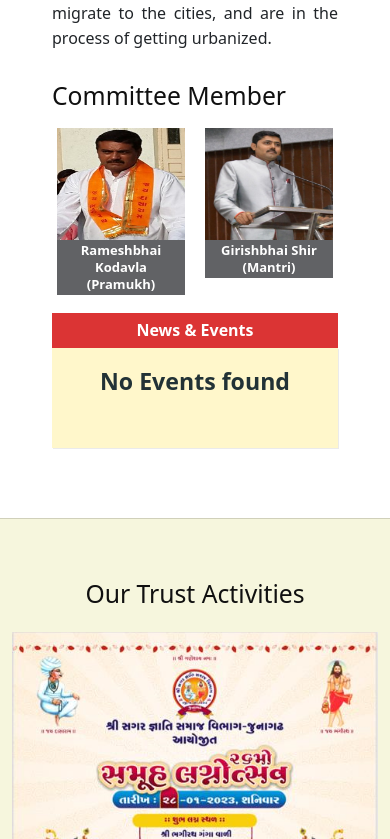
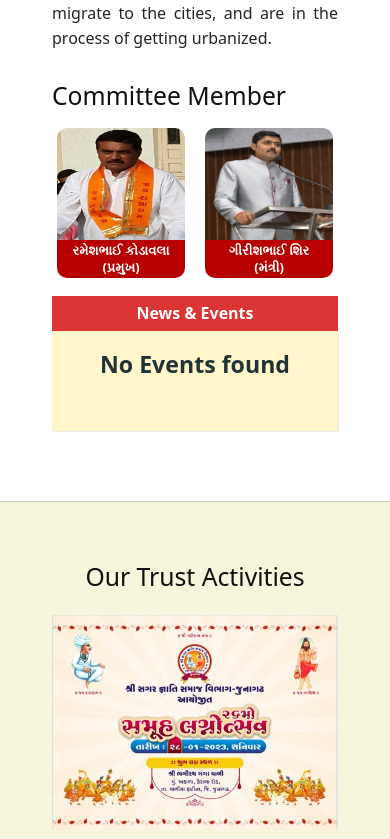
Before and after one commit to gorfadumesh/sagarsamaj, a React (Create React App) app: page / in a window 390 px wide. Shown: the part 1045-1884 px from the top of the page. Built offline with nearby package versions, Linux system fonts and the light colour scheme.

Commit message:
changes done

```diff
--- a/src/components/Banner.js
+++ b/src/components/Banner.js
@@ -60,7 +60,7 @@ const Banner = () => {
                         />
                       </finger>
                       <h3>
-                        Rameshbhai Kodavla <br /> (Pramukh)
+                      રમેશભાઈ કોડાવલા <br /> (પ્રમુખ)
                       </h3>
                     </div>
                     <div
@@ -78,7 +78,7 @@ const Banner = () => {
                         />
                       </finger>
                       <h3>
-                        Girishbhai Shir <br /> (Mantri)
+                      ગીરીશભાઈ શિર <br /> (મંત્રી)
                       </h3>
                     </div>
                   </div>
--- a/src/style.css
+++ b/src/style.css
@@ -1020,6 +1020,9 @@ iframe {
   padding: 0;
   display: flex;
 }
+.mumber_bx img{
+border-radius: 10px 10px 0 0;
+}
 .mumber_bx {
   margin: 10px 10px;
   padding: 0;
@@ -1029,12 +1032,13 @@ iframe {
   margin: 10;
   width: 100%;
   padding: 2px 0;
-  background: #616265;
+  background: #b70000;
   font-size: 13px;
   line-height: 17px;
   font-weight: 600;
   text-align: center;
   color: #fff;
+  border-radius: 0 0 10px 10px;
 }
 
 .gallery_section {
@@ -2315,9 +2319,10 @@ input[type="checkbox"]:focus {
     .glr_div{
       display: flex;
       flex-direction: column;
+      align-items: center;
     }
     .glr_box{
-      width: 100%;
+      width: 80%;
     }
     .member_list{
       display: flex;
```
